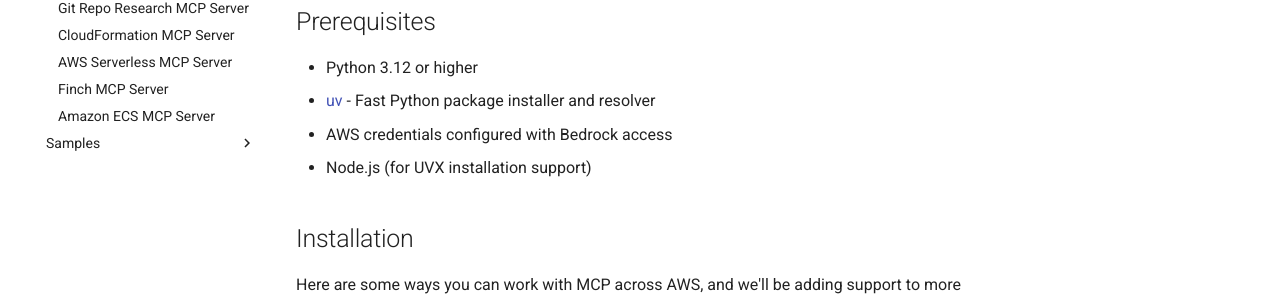
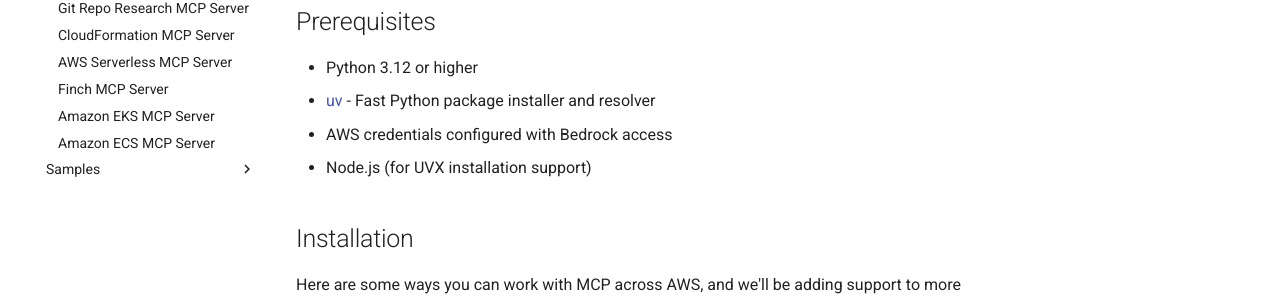
Before and after one commit to yoshidayasutaka/mcp, an MkDocs documentation site: the page built from docs/servers/core-mcp-server.md, in a window 1280 px wide. Shown: the part 481-781 px from the top of the page. Built offline with MkDocs 1.6.1 and Material for MkDocs 9.7.7, drawn with Linux system fonts in a browser that asks for light colours; plug-ins that fetch from the network failed and are left out; comment, search, counter and statistics services are not loaded.

Commit message:
Update mkdocs.yml (#443)
To include the newly added eks mcp server

Co-authored-by: Scott Schreckengaust <scottschreckengaust@users.noreply.github.com>

```diff
--- a/mkdocs.yml
+++ b/mkdocs.yml
@@ -43,6 +43,7 @@
     - CloudFormation MCP Server: servers/cfn-mcp-server.md
     - AWS Serverless MCP Server: servers/aws-serverless-mcp-server.md
     - Finch MCP Server: servers/finch-mcp-server.md
+    - Amazon EKS MCP Server: servers/eks-mcp-server.md
     - Amazon ECS MCP Server: servers/ecs-mcp-server.md
   - Samples:
     - Home: samples/index.md
```
